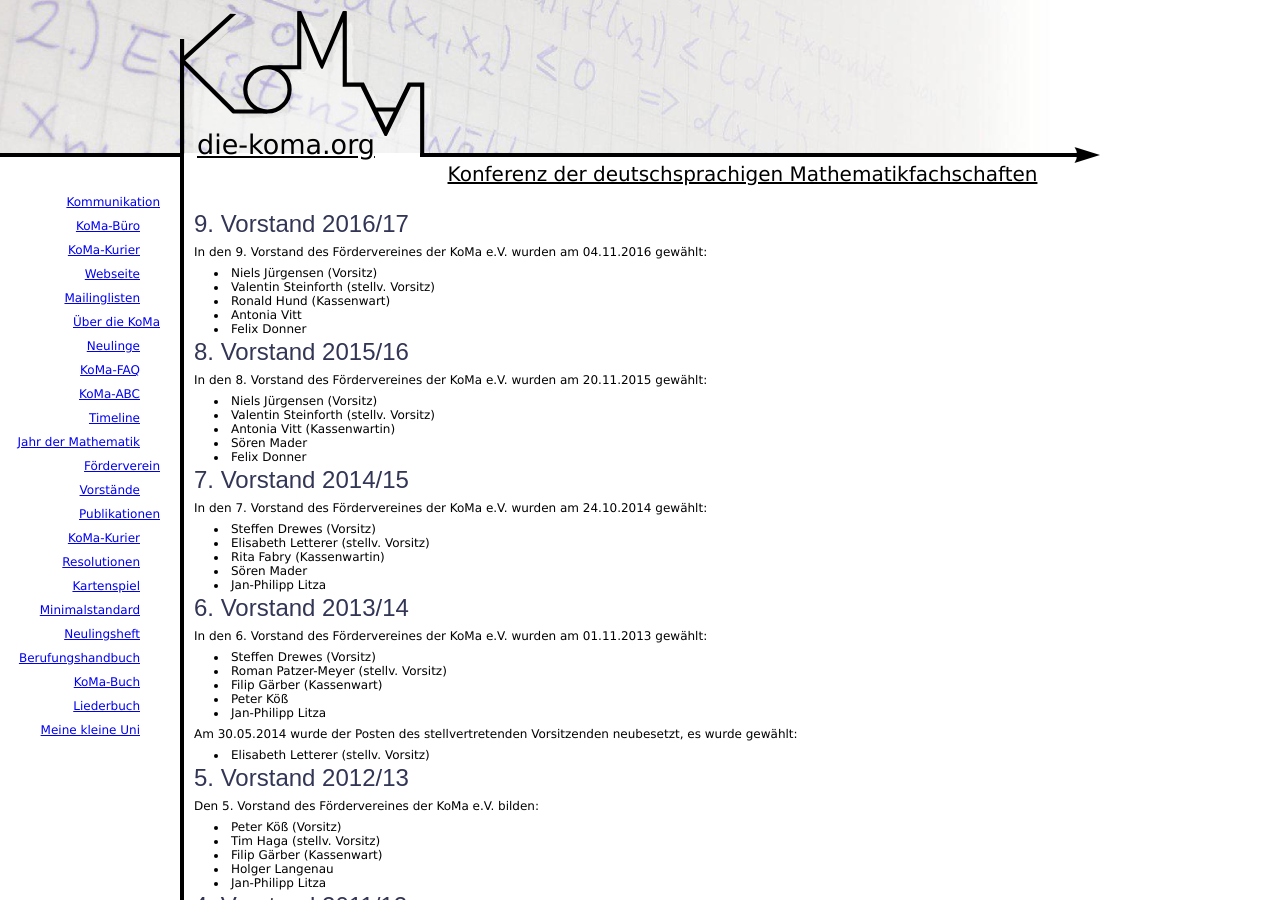
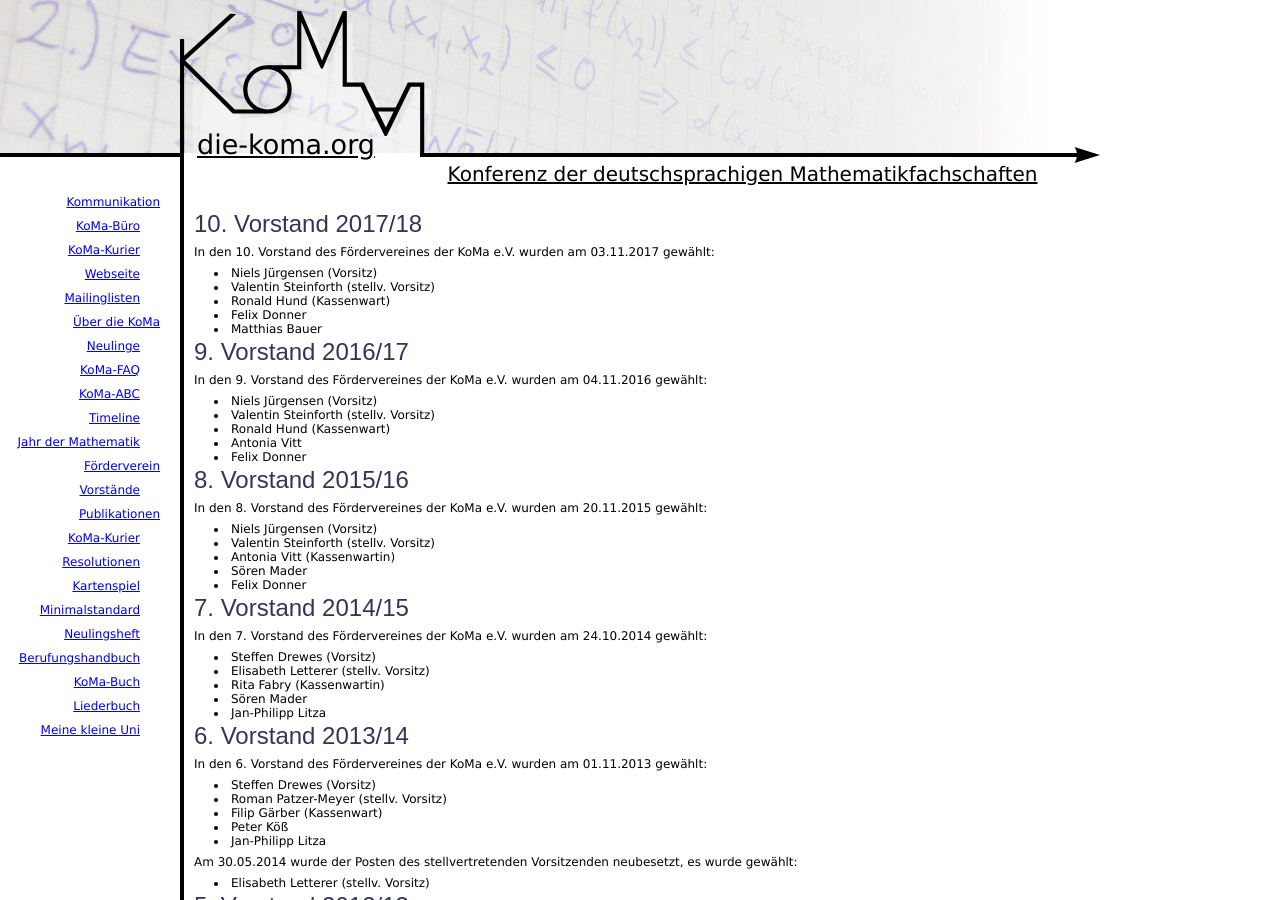
Before and after one commit to Die-KoMa/die-koma.org, a Jekyll site: the page built from foerderverein/vorstaende.md, in a window 1280 px wide and 900 px high. Built offline with Jekyll 4.4.1, drawn with Linux system fonts in a browser that asks for light colours.

Commit message:
Vorstände 17/18 hinzugefügt

```diff
--- a/foerderverein/vorstaende.md
+++ b/foerderverein/vorstaende.md
@@ -3,6 +3,15 @@
 menutitle: Vorstände
 order: 1
 ---
+# 10. Vorstand 2017/18
+
+In den 10. Vorstand des Fördervereines der KoMa e.V. wurden am 03.11.2017 gewählt:
+
+   * Niels Jürgensen (Vorsitz)
+   * Valentin Steinforth (stellv. Vorsitz)
+   * Ronald Hund (Kassenwart)
+   * Felix Donner
+   * Matthias Bauer
 
 # 9. Vorstand 2016/17
 
```
